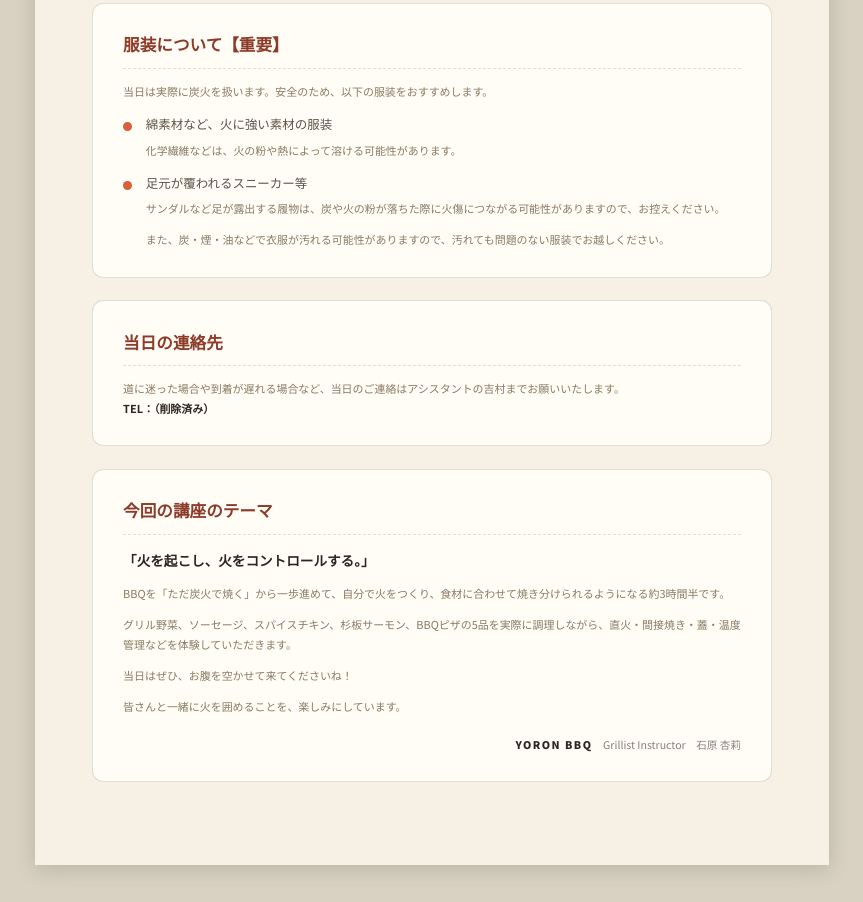
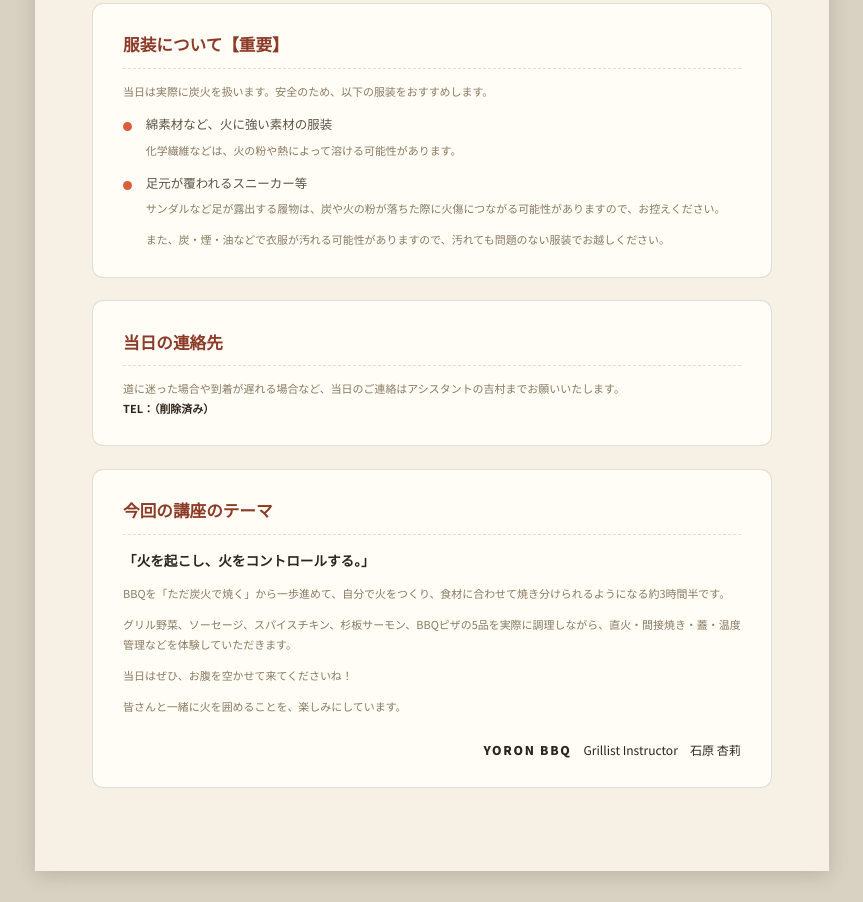
Before and after one commit to yamanekazuki/slow-fire, a plain HTML site: page print/lecture-guide-2026-10-11.html in a window 1280 px wide. Shown: the part 1147-2049 px from the top of the page, without its empty margins (208-1071 px from the left). Drawn offline with Linux system fonts and the light colour scheme; a web font is replaced by a local one.

Commit message:
LINE修正依頼: 10/11グリリスト講座の最終案内ページで、署名『YORON BBQ　Grillist Instructor　石原 杏莉』を『今回の講座のテーマ』枠の中の最下段・右寄せに入れる修正

```diff
--- a/print/lecture-guide-2026-10-11.html
+++ b/print/lecture-guide-2026-10-11.html
@@ -90,7 +90,7 @@
     <p class="note" style="padding-left:0;margin-top:3mm;">グリル野菜、ソーセージ、スパイスチキン、杉板サーモン、BBQピザの5品を実際に調理しながら、直火・間接焼き・蓋・温度管理などを体験していただきます。</p>
     <p class="note" style="padding-left:0;margin-top:3mm;">当日はぜひ、お腹を空かせて来てくださいね！</p>
     <p class="note" style="padding-left:0;margin-top:3mm;">皆さんと一緒に火を囲めることを、楽しみにしています。</p>
-    <p class="foot" style="text-align:right;margin-top:5mm;"><span class="logo">YORON BBQ</span>　Grillist Instructor　石原 杏莉</p>
+    <p class="foot" style="text-align:right;margin-top:6mm;font-size:3.2mm;color:var(--ink);"><span class="logo">YORON BBQ</span>　Grillist Instructor　石原 杏莉</p>
   </div>
 </div>
 </body>
```
